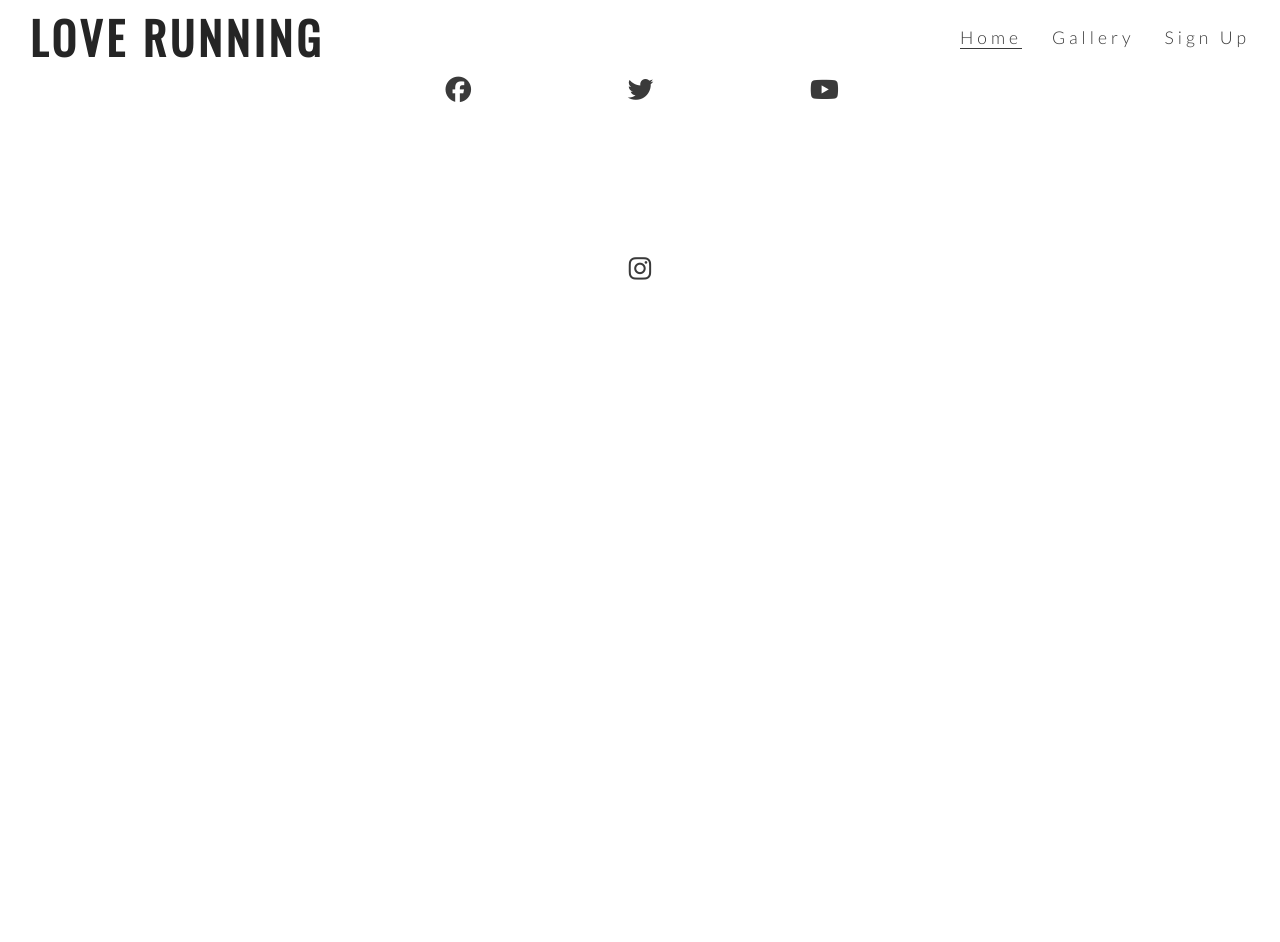
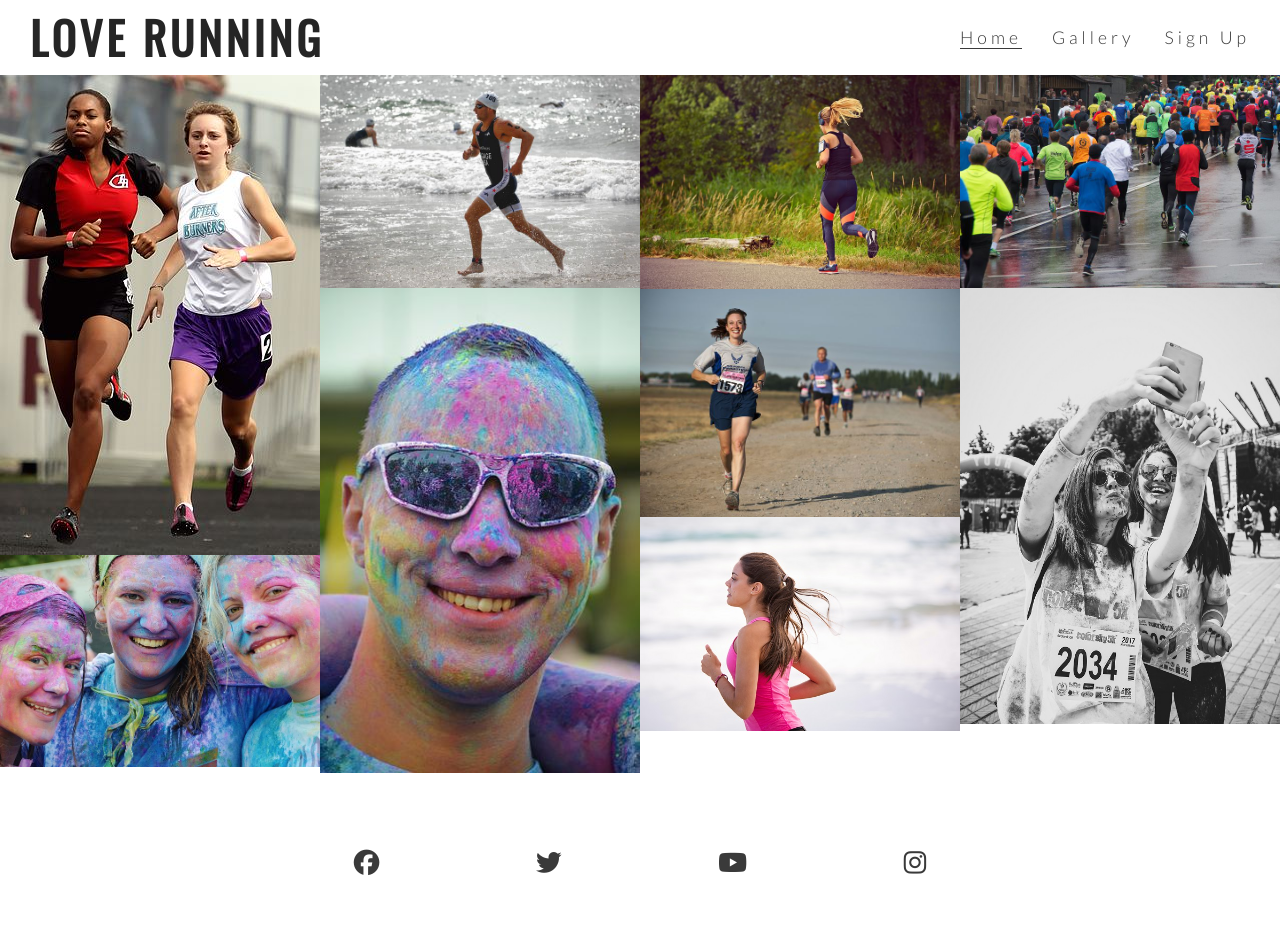
Before and after one commit to HampusStrate/love_running, a plain HTML site: page gallery.html in a window 1280 px wide. Before the commit the page ends 800 px from the top, so only its background shows below. Drawn offline with nearby package versions, Linux system fonts and the light colour scheme.

Commit message:
Add structure and style to the gallery page

```diff
--- a/assets/css/style.css
+++ b/assets/css/style.css
@@ -233,3 +233,14 @@ footer {
     padding: 5%;
     color: #3a3a3a;
 }
+
+#photos {
+    clear: both;
+    line-height: 0;
+    column-count: 4;
+    column-gap: 0px;
+}
+
+#photos > img {
+    width: 100%;
+}
--- a/gallery.html
+++ b/gallery.html
@@ -29,6 +29,19 @@
             </nav>
         </a>
     </header>
+
+    <section id="photos">
+        <img src="assets/images/athletes.jpg" alt="Two runners running togheter">
+        <img src="assets/images/girls.jpg" alt="Three girls on a charity run festival">
+        <img src="assets/images/runner3.jpg" alt="Solo male running on the beach">
+        <img src="assets/images/man.jpg" alt="Man att charity running festival">
+        <img src="assets/images/runner1.jpg" alt="Solo female runner running through The Phoneix Park">
+        <img src="assets/images/runner2.jpg" alt="Runner competing in a marathon">
+        <img src="assets/images/runner4.jpg" alt="Solo female jogging on the beach">
+        <img src="assets/images/running_gang.jpg" alt="A group of people running a marathon">
+        <img src="assets/images/mud-run.jpg" alt="Two women who just completed the mud sprint">
+    </section>
+
     <footer>
         <ul class="social-networks">
             <li>
```
Also changed, not shown: assets/images/athletes.jpg (added), assets/images/girls.jpg (added), assets/images/man.jpg (added), assets/images/mud-run.jpg (added), assets/images/runner1.jpg (added), assets/images/runner2.jpg (added), assets/images/runner3.jpg (added), assets/images/runner4.jpg (added), assets/images/running_gang.jpg (added).
